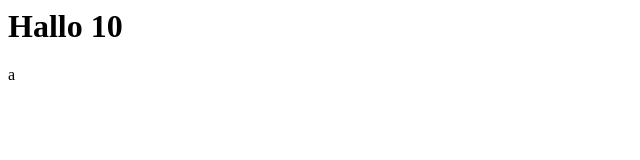
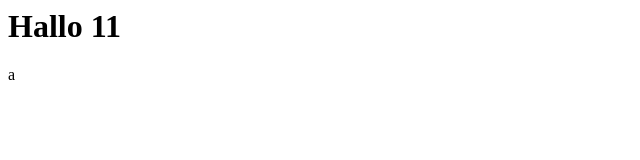
Before and after one commit to Sumis34/shiper-test-app, a plain HTML site: page index.html in a window 1280 px wide. Shown: the full height of the page, 0-640 px from the left. Drawn offline with Linux system fonts and the light colour scheme.

Commit message:
hallo 11

```diff
--- a/index.html
+++ b/index.html
@@ -1,2 +1,2 @@
-<h1>Hallo 10</h1>
+<h1>Hallo 11</h1>
 a
```
